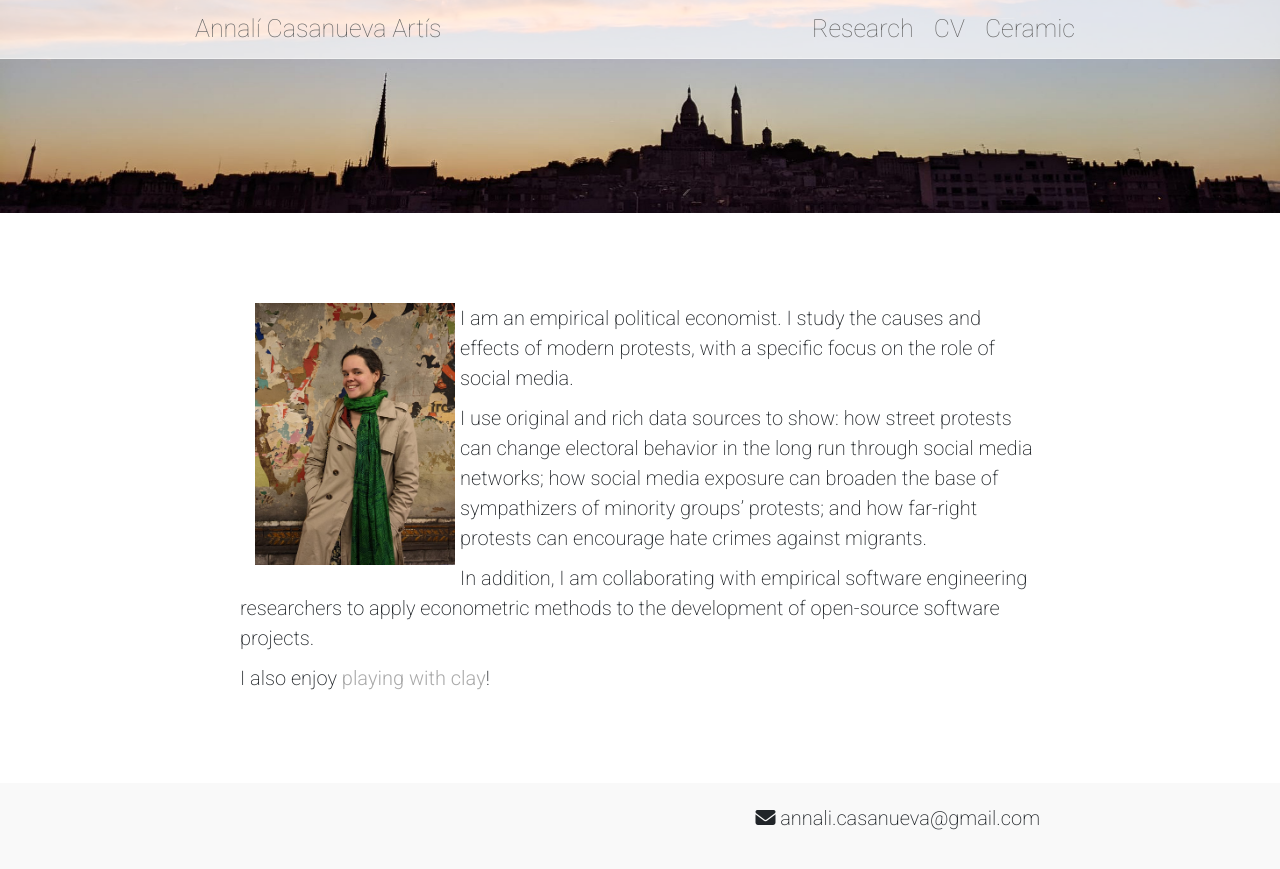
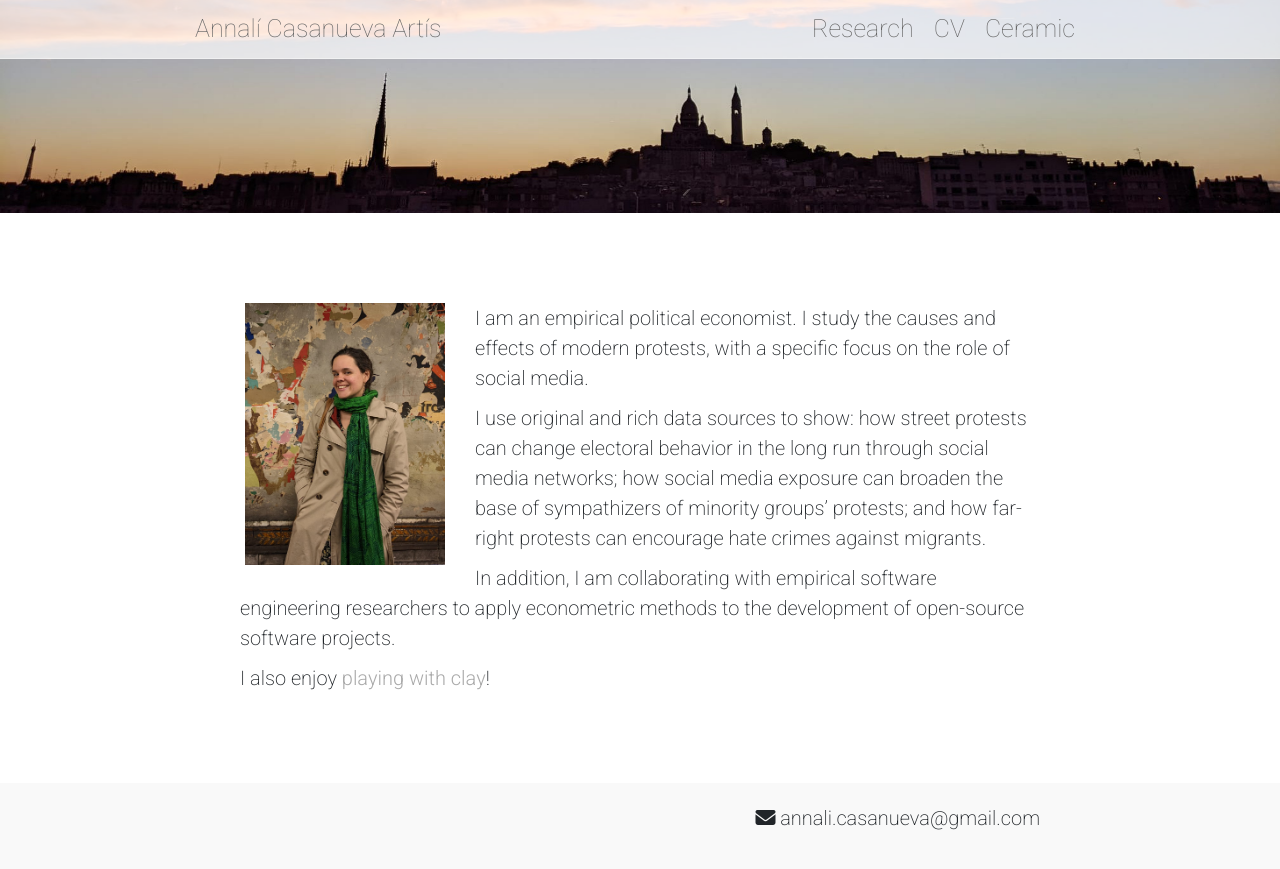
Before and after one commit to Annali-Casanueva/annali-casanueva.github.io, a Jekyll site: the page built from pages/en/index.md, in a window 1280 px wide. Shown: the top 869 px of the page. Built offline with Jekyll 4.4.1, drawn with Linux system fonts in a browser that asks for light colours.

Commit message:
Update style.css

```diff
--- a/css/style.css
+++ b/css/style.css
@@ -364,7 +364,7 @@ p { margin-bottom: 0.5rem; }
     float: left;
     width: 200px;
     max-width: 40vw;
-    margin: 0 5px 0 15px;
+    margin: 0 30px 0 5px;
 }
 
 @media (max-width: 565px) {
```
